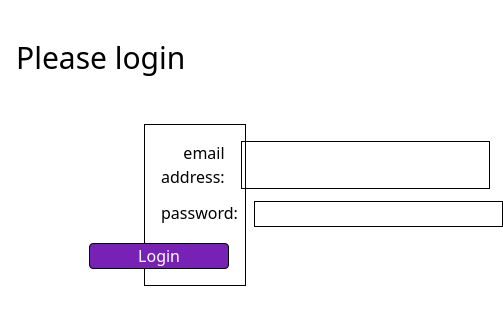
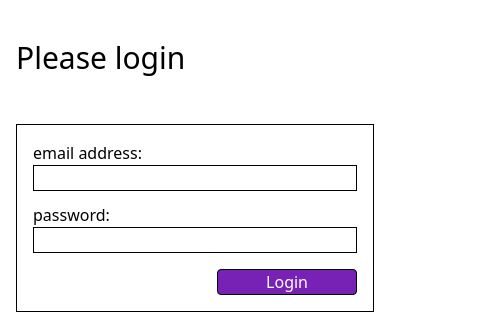
Before and after one commit to Goldgram/FlatBell, a React (Vite) app: page /login in a window 390 px wide. Shown: the top 334 px of the page, 503 px wide, since content can reach past the window. Built offline with nearby package versions, Linux system fonts and the light colour scheme.

Commit message:
Responsive improvements

```diff
--- a/src/components/HierarchyTreeItem.tsx
+++ b/src/components/HierarchyTreeItem.tsx
@@ -39,7 +39,7 @@ export const HierarchyTreeItem = ({ user }: HierarchyTreeItemProps) => {
         role="region"
         id={contentId}
         aria-labelledby={buttonId}
-        className="pl-12"
+        className="pl-10 sm:pl-12"
         hidden={!isExpanded}
       >
         {children.map((child) => {
@@ -60,8 +60,10 @@ const UserRow = ({ user }: UserRowProps) => {
   const hasChildren = children?.length > 0;
 
   return (
-    <div className="flex items-center gap-4 py-2 px-1">
-      <p className="text-3xl font-bold pb-1">{hasChildren ? "+" : "-"}</p>
+    <div className="flex items-center gap-2 sm:gap-4 py-2 px-1">
+      <div>
+        <p className="text-3xl font-bold pb-1 w-5">{hasChildren ? "+" : "-"}</p>
+      </div>
       <UserAvatar user={user} />
       <p className="text-left">
         {fullUserName} {email}
--- a/src/components/PageLayout.tsx
+++ b/src/components/PageLayout.tsx
@@ -1,7 +1,9 @@
 import cx from "classnames";
 
 export const PageLayout = ({ children }: React.PropsWithChildren) => {
-  return <div className="max-w-3xl mx-auto px-4 pt-4 pb-10">{children}</div>;
+  return (
+    <div className="max-w-3xl min-w-xs mx-auto px-4 pt-4 pb-10">{children}</div>
+  );
 };
 
 interface PageHeader extends React.PropsWithChildren {
--- a/src/components/UserAvatar.tsx
+++ b/src/components/UserAvatar.tsx
@@ -29,7 +29,7 @@ export const UserAvatar = ({ user }: UserAvatarProps) => {
       src={user.photo}
       alt={`${fullname} avatar`}
       onError={() => setImageError(true)}
-      className="border-2 rounded-full h-10 w-10"
+      className="border-2 rounded-full h-10 w-10 object-cover"
       style={{ borderColor: "#7822B5" }}
     />
   );
--- a/src/pages/HierarchyTreePage.tsx
+++ b/src/pages/HierarchyTreePage.tsx
@@ -36,7 +36,7 @@ export const HierarchyTreePage = () => {
       {!userTree.length ? (
         <p>No user data created.</p>
       ) : (
-        <div className="mx-16">
+        <div className="sm:mx-8 md:mx-16">
           {userTree?.map((user) => {
             return <HierarchyTreeItem key={user.id} user={user} />;
           })}
--- a/src/pages/LoginPage.tsx
+++ b/src/pages/LoginPage.tsx
@@ -33,9 +33,9 @@ export const LoginPage = () => {
   return (
     <PageLayout>
       <PageHeader title="Please login" />
-      <form onSubmit={onSubmit} className="border mx-32 p-4">
-        <div className="flex gap-4">
-          <label htmlFor="user-email" className="text-right w-32">
+      <form onSubmit={onSubmit} className="border md:mx-32 p-4">
+        <div className="flex flex-col sm:flex-row sm:gap-4">
+          <label htmlFor="user-email" className="sm:text-right w-32">
             email address:
           </label>
           <input
@@ -51,8 +51,8 @@ export const LoginPage = () => {
           />
         </div>
 
-        <div className="flex gap-4 pt-3">
-          <label htmlFor="user-password" className="text-right w-32">
+        <div className="flex flex-col sm:flex-row sm:gap-4 pt-3">
+          <label htmlFor="user-password" className="sm:text-right w-32">
             password:
           </label>
           <input
```
